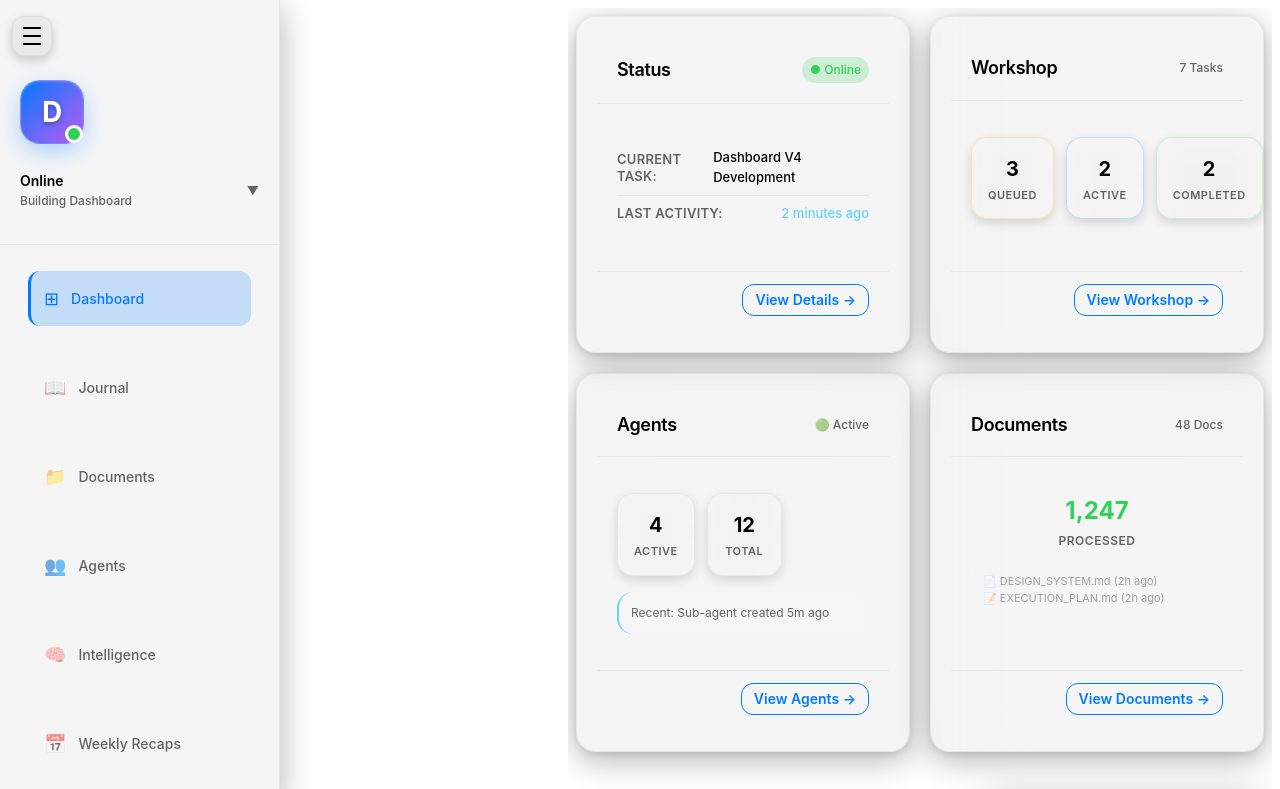
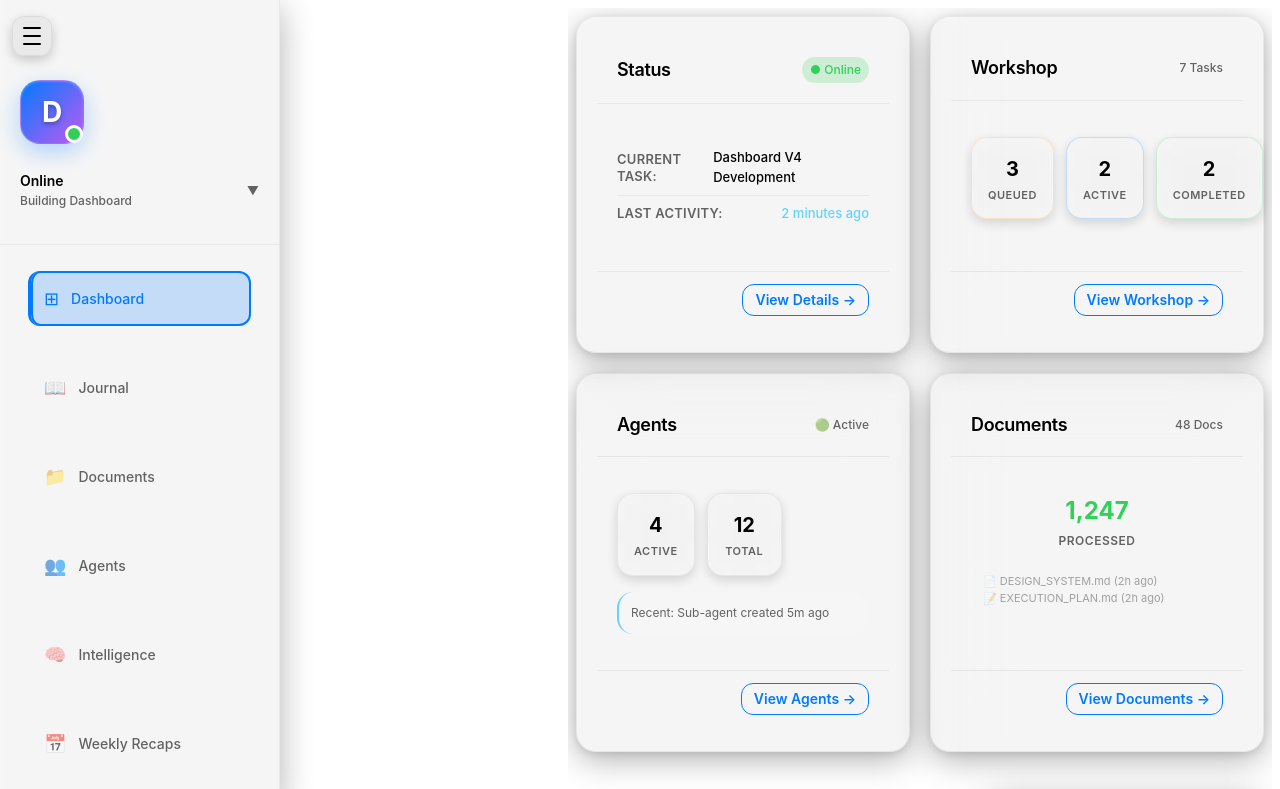
Before and after one commit to dreteneller429/mission-control, a website: page src/pages/index.html in a window 1280 px wide. Both pictures are taken after a click on the link "⊞ Dashboard". Shown: the top 789 px of the page. Drawn offline with Linux system fonts and the light colour scheme.

Commit message:
fix: Remove double outline on nav item hover
- Add outline: none to .nav-link base state to prevent browser default outline
- Add outline: none to .nav-link:hover to ensure clean hover state
- Add outline: none to .nav-link.active for consistent appearance
- Add .nav-link:focus state with clean inset box-shadow for keyboard accessibility

This prevents the double outline effect that appeared when hovering over nav items,
ensuring only one visual outline is visible at a time.

```diff
--- a/src/pages/pages.css
+++ b/src/pages/pages.css
@@ -338,11 +338,18 @@
   cursor: pointer;
   width: 100%;
   text-align: left;
+  outline: none;
 }
 
 .nav-link:hover {
   color: var(--text-primary);
   background: var(--bg-glass-hover);
+  outline: none;
+}
+
+.nav-link:focus {
+  outline: none;
+  box-shadow: inset 0 0 0 2px var(--accent-blue);
 }
 
 .nav-link.active {
@@ -350,6 +357,7 @@
   background: var(--accent-blue-light);
   border-left: 3px solid var(--accent-blue);
   padding-left: 13px;
+  outline: none;
 }
 
 .nav-icon {
```
